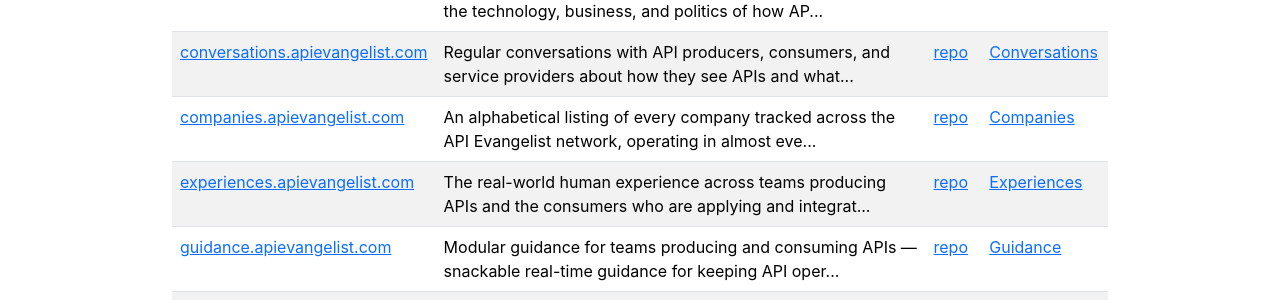
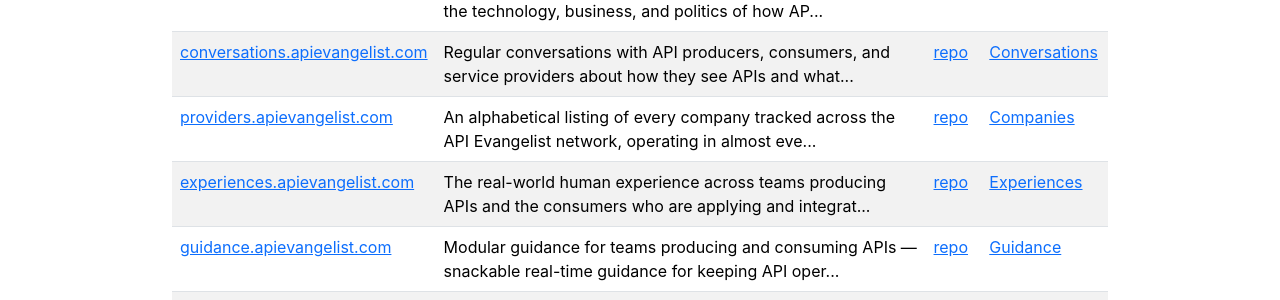
Before and after one commit to api-evangelist/developer, a Jekyll site: the page built from network.md, in a window 1280 px wide. Shown: the part 402-702 px from the top of the page. Built offline with Jekyll 4.4.1, drawn with Linux system fonts in a browser that asks for light colours; part of the change alters nothing that is shown.

Commit message:
Rename Companies → Providers across menu and home sections; repoint companies.apievangelist.com → providers.apievangelist.com
Co-Authored-By: Claude Opus 4.8 <noreply@anthropic.com>

```diff
--- a/_data/apisjson.yml
+++ b/_data/apisjson.yml
@@ -79,13 +79,13 @@ apis:
     description: Static JSON feed of every company tracked across the API Evangelist network.
     image: https://kinlane-productions2.s3.amazonaws.com/api-evangelist-logos/api-evangelist-logo-butterfly.png
     humanURL: https://developer.apievangelist.com/feeds/companies/
-    baseURL: https://companies.apievangelist.com/
+    baseURL: https://providers.apievangelist.com/
     tags: [Companies]
     properties:
       - type: Documentation
         url: https://developer.apievangelist.com/feeds/companies/
       - type: JSONFeed
-        url: https://companies.apievangelist.com/apis.json
+        url: https://providers.apievangelist.com/apis.json
       - type: GitHubRepository
         url: https://github.com/api-evangelist/companies
     contact:
--- a/_data/feeds.yml
+++ b/_data/feeds.yml
@@ -81,8 +81,8 @@
 - slug: companies
   name: Companies
   description: An alphabetical listing of every company tracked across the API Evangelist network, operating in almost every business sector.
-  url: https://companies.apievangelist.com/
-  feed_url: https://companies.apievangelist.com/apis.json
+  url: https://providers.apievangelist.com/
+  feed_url: https://providers.apievangelist.com/apis.json
   repo_url: https://github.com/api-evangelist/companies
   tags:
     - Companies
```
Also changed, not shown: README.md.
